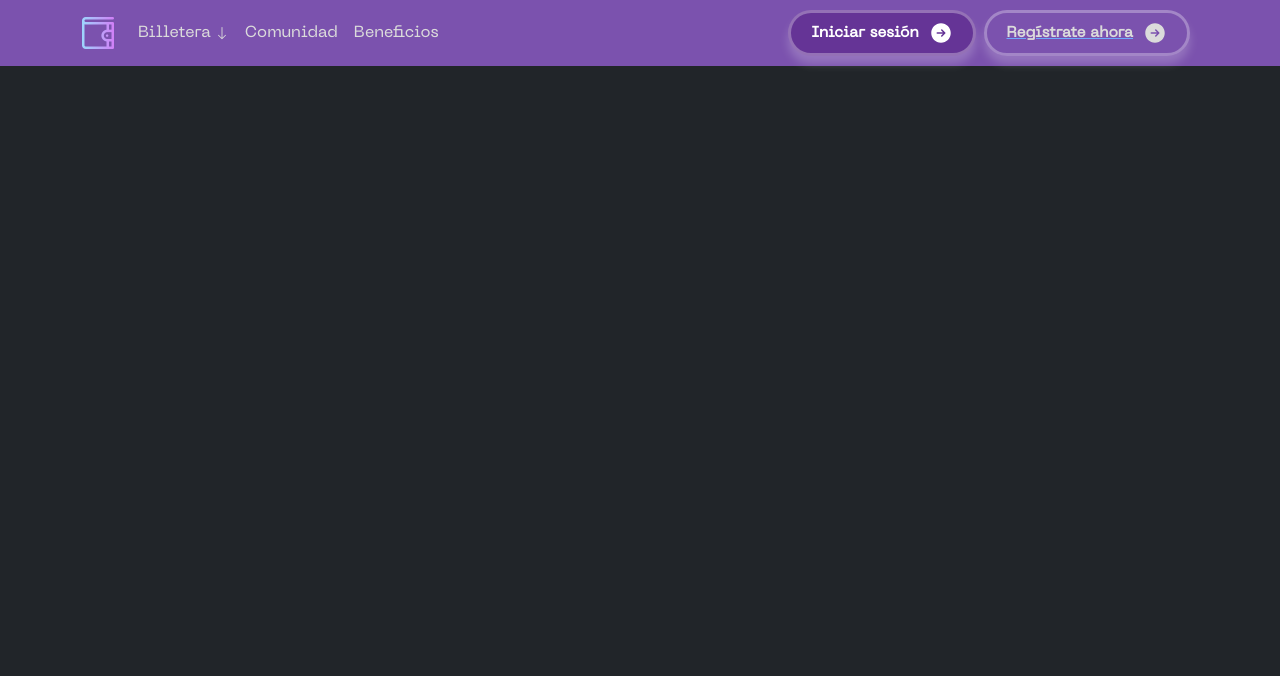
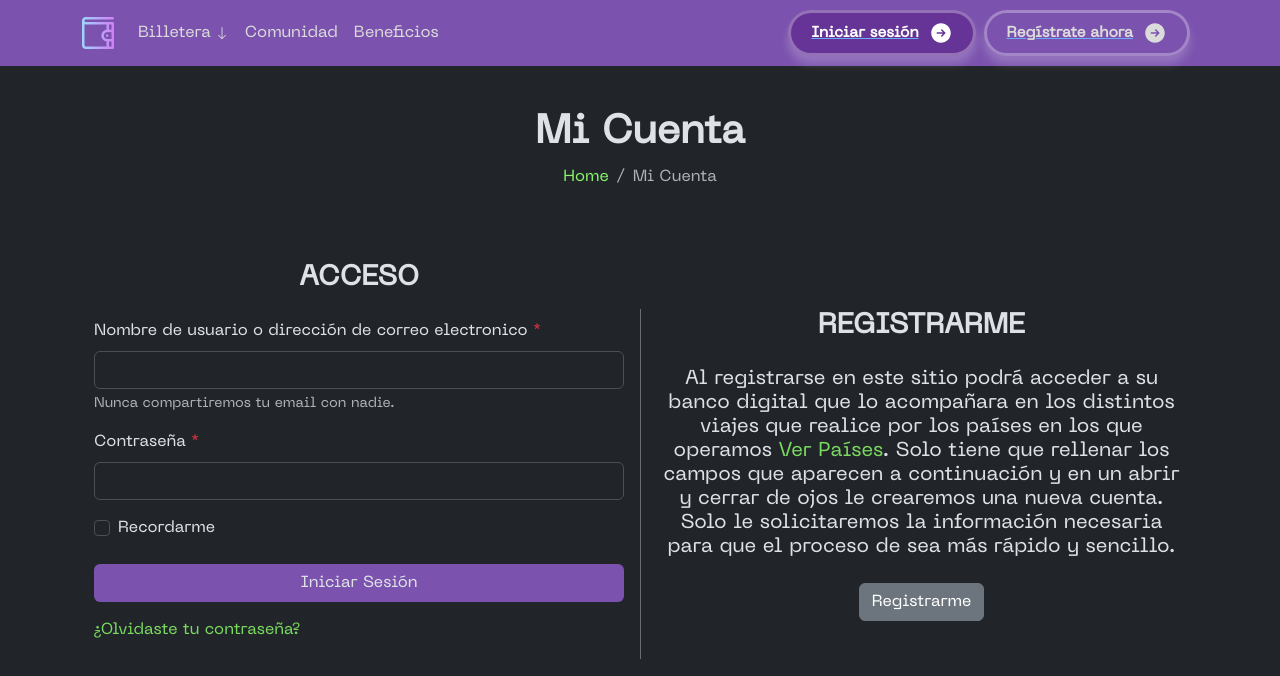
Before and after one commit to joalvarez05/banka, a React (Vite) app: page /login in a window 1280 px wide. Shown: the top 676 px of the page. Built offline with nearby package versions, Linux system fonts and the light colour scheme.

Commit message:
Se creo el form para login, con sus respectivas funciones

```diff
--- a/src/App.css
+++ b/src/App.css
@@ -45,7 +45,7 @@
   color: var(--color-verde3) !important;
 }
 .morado0 {
-  background-color: var(--color-morado0);
+  background-color: var(--color-morado0) !important;
 }
 .morado1 {
   background-color: var(--color-morado1) !important;
@@ -58,6 +58,10 @@ body {
   font-family: "NeueMachina", sans-serif;
 }
 
+input::placeholder {
+  color: var(--color-verde2) !important;
+}
+
 .sans-serif {
   font-family: sans-serif;
 }
@@ -68,10 +72,6 @@ body {
   max-width: 350px;
   line-height: 1.6;
   word-wrap: break-word;
-}
-
-input::placeholder {
-  color: var(--color-verde2) !important;
 }
 
 /* Estilos del HOME */
@@ -330,12 +330,35 @@ input::placeholder {
   width: 300px;
   height: 250px;
 }
+
+.pad-register {
+  margin-top: 61px;
+}
+
+/* Estilos del login  */
+.form-check-input:checked {
+  background-color: var(--color-morado0) !important;
+}
+.borde-lg {
+  border-left: 1px solid rgba(156, 156, 156, 0.605);
+  height: 350px;
+}
+.form-control:focus {
+  box-shadow: 1px 1px 1px 0px var(--color-morado0);
+  border-color: var(--color-morado0);
+}
+
+
 @media (max-width: 576px) {
   .overlay {
     display: none !important;
   }
 }
-
+@media (max-width: 768px) {
+  .borde-lg {
+    border: none;
+  }
+}
 /* Animaciones */
 @keyframes rotate_500 {
   from,
--- a/src/App.jsx
+++ b/src/App.jsx
@@ -1,17 +1,19 @@
 import { useState } from "react";
 import "./App.css";
-import Navbar from "./components/navbar/Navbar";
-// import FormularioRegistro from "./pages/FormularioRegistro";
-import Home from "./pages/Home";
+import Navbar from "@/components/navbar/Navbar";
+import Home from "@/pages/Home";
 import { Routes, Route } from "react-router-dom";
-import FormularioRegistro from "./pages/FormularioRegistro";
+import FormularioRegistro from "@/pages/FormularioRegistro";
+import Login from "@/pages/Login";
+
 function App() {
   return (
     <>
       <Navbar />
       <Routes>
         <Route path="/" element={<Home />} />
-        <Route path="registro" element={ <FormularioRegistro/>} />
+        <Route path="registro" element={<FormularioRegistro />} />
+        <Route path="/login" element={<Login />} />
       </Routes>
     </>
   );
--- a/src/components/navbar/Navbar.jsx
+++ b/src/components/navbar/Navbar.jsx
@@ -1,8 +1,8 @@
 import React from "react";
 import "./navbar.css";
 import logo from "@/assets/img/logo64.webp";
-import Login from "../login/Login";
-import Register from "../registro/Registro";
+import BtnLogin from "@/components/btnLogin/BtnLogin";
+import Register from "@/components/registro/Registro";
 import { Link } from "react-router-dom";
 function Navbar() {
   return (
@@ -12,9 +12,9 @@ function Navbar() {
  fixed-top"
       >
         <div className="container ">
-          <a className="navbar-brand" href="#">
+          <Link className="navbar-brand" to="/">
             <img src={logo} alt="logo de banka" className="logo-brand" />
-          </a>
+          </Link>
 
           <button
             className="navbar-toggler"
@@ -97,11 +97,12 @@ function Navbar() {
               </li>
             </ul>
             <div className="me-2 boton-sm">
-              <Login />
+              <Link to="/login">
+                <BtnLogin />
+              </Link>
               <Link to="/registro">
                 <Register />
               </Link>
-              {/* <Register/> */}
             </div>
           </div>
         </div>
--- a/src/pages/Home.jsx
+++ b/src/pages/Home.jsx
@@ -13,6 +13,7 @@ import chile from "@/assets/img/chile32.webp";
 import peru from "@/assets/img/peru32.webp";
 import colombia from "@/assets/img/colombia32.webp";
 import section1 from "@/assets/img/section1.webp";
+
 function Home() {
   const sectionRef1 = useRef(null);
   const sectionRef2 = useRef(null);
@@ -44,6 +45,7 @@ function Home() {
                 <img
                   src={section1}
                   alt="Tu banco digital"
+                  title="Tu banco digital"
                   className="img-fluid"
                 />
               </div>
--- /dev/null
+++ b/src/pages/Login.jsx
@@ -0,0 +1,175 @@
+import React, { useState } from "react";
+import { useForm } from "react-hook-form";
+import { regexPassword } from "@/utils/regexPw";
+import { Link, useNavigate } from "react-router-dom";
+
+function Login() {
+  const navigate = useNavigate();
+
+  const [email, setEmail] = useState("");
+  const [contrasena, setContrasena] = useState("");
+  const [error, setError] = useState("");
+  const [isLogged, setIsLogged] = useState(false);
+
+  const [usuarios, setUsuarios] = useState(() => {
+    const usuariosGuardados = localStorage.getItem("usuarios");
+    return usuariosGuardados ? JSON.parse(usuariosGuardados) : [];
+  });
+
+  const {
+    register,
+    formState: { errors },
+    handleSubmit,
+  } = useForm();
+
+  const handleLogin = (data) => {
+    const usuario = usuarios.find(
+      (user) => user.email === data.email && user.contrasena === data.contrasena
+    );
+
+    if (usuario) {
+      setError("");
+      console.log(usuario);
+
+      // Actualizar el estado de usuarios
+      const actualizarUsuario = usuarios.map((user) => {
+        if (user.email === usuario.email) {
+          return { ...user, logeado: !user.logeado }; // Ponerlo como logeado
+        }
+        return user;
+      });
+
+      // Guardar el arreglo actualizado en el localStorage
+      localStorage.setItem("usuarios", JSON.stringify(actualizarUsuario));
+
+      setUsuarios(actualizarUsuario); // Actualizar el estado local
+
+      navigate(`/`);
+    } else {
+      setError("Correo o contraseña incorrectos.");
+    }
+  };
+
+  return (
+    <>
+      <div className="pad-register ">
+        <div className="d-flex flex-column justify-content-center align-items-center py-5">
+          <h2 className="text-center h1 fw-bold">Mi Cuenta</h2>
+          <nav aria-label="breadcrumb">
+            <ol className="breadcrumb">
+              <li className="breadcrumb-item">
+                <Link
+                  to="/"
+                  className="text-center link-offset-2 link-underline link-underline-opacity-0"
+                >
+                  <span className="verde1">Home</span>
+                </Link>
+              </li>
+              <li className="breadcrumb-item active" aria-current="page">
+                Mi Cuenta
+              </li>
+            </ol>
+          </nav>
+        </div>
+        <div className="container">
+          <div className=" p-2 row">
+            <div className="col-12 col-md-6 col-lg-6 px-3">
+              <h2 className="fw-bold h3 mb-4 text-center">ACCESO</h2>
+              <form onSubmit={handleSubmit(handleLogin)}>
+                <div className="mb-3">
+                  <label htmlFor="email" className="form-label">
+                    Nombre de usuario o dirección de correo electronico{" "}
+                    <span className="text-danger"> * </span>{" "}
+                  </label>
+                  <input
+                    type="email"
+                    className="form-control"
+                    id="email"
+                    aria-describedby="emailHelp"
+                    {...register("email", { required: true })}
+                    onChange={(e) => setEmail(e.target.value)}
+                  />
+                  <div id="email" className="form-text">
+                    Nunca compartiremos tu email con nadie.{" "}
+                  </div>
+                </div>
+                <div className="mb-3">
+                  <label htmlFor="contrasena" className="form-label">
+                    Contraseña <span className="text-danger"> * </span>{" "}
+                  </label>
+                  <input
+                    type="password"
+                    className="form-control"
+                    id="contrasena"
+                    {...register("contrasena", {
+                      required: true,
+                      pattern: {
+                        value: regexPassword,
+                        message:
+                          "La contraseña debe tener entre 8 y 16 caracteres, al menos un dígito, al menos una minúscula, al menos una mayúscula y un símbolo",
+                      },
+                    })}
+                    onChange={(e) => setContrasena(e.target.value)}
+                  />
+                  {errors.contrasena && (
+                    <p className="fst-italic">{errors.contrasena.message}</p>
+                  )}
+                </div>
+                <div className="mb-3 form-check">
+                  <input
+                    type="checkbox"
+                    className="form-check-input"
+                    id="Check1"
+                  />
+                  <label className="form-check-label" htmlFor="Check1">
+                    Recordarme
+                  </label>
+                </div>
+                <div className="d-flex justify-content-center pt-2">
+                  <button type="submit" className="btn morado1 w-100">
+                    Iniciar Sesión
+                  </button>
+                </div>
+                {error && <p className="fst-italic"> {error}</p>}
+              </form>
+              <div className="mt-3">
+                <a
+                  href="#"
+                  className="verde2 link-offset-2 link-underline link-underline-opacity-0"
+                >
+                  ¿Olvidaste tu contraseña?
+                </a>
+              </div>
+            </div>
+
+            <div className="col-12 col-md-6 col-lg-6 borde-lg px-3 my-5">
+              <h2 className="fw-bold h3 mb-4 text-center">REGISTRARME</h2>
+              <p className="h5 text-center">
+                Al registrarse en este sitio podrá acceder a su banco digital
+                que lo acompañara en los distintos viajes que realice por los
+                países en los que operamos{" "}
+                <a
+                  href="#"
+                  className="verde2 link-offset-2 link-underline link-underline-opacity-0"
+                >
+                  Ver Países
+                </a>
+                . Solo tiene que rellenar los campos que aparecen a continuación
+                y en un abrir y cerrar de ojos le crearemos una nueva cuenta.
+                Solo le solicitaremos la información necesaria para que el
+                proceso de sea más rápido y sencillo.
+              </p>
+              <div className="py-3 text-center">
+                <Link to="/registro">
+                  <button className="btn btn-secondary">Registrarme</button>
+                </Link>
+              </div>
+            </div>
+          </div>
+        </div>
+      </div>
+    </>
+  );
+}
+
+export default Login;
--- /dev/null
+++ b/src/utils/regexPw.js
@@ -0,0 +1,2 @@
+export const regexPassword =
+  /^(?=.*[a-z])(?=.*[A-Z])(?=.*\d)(?=.*[$@$!%*?&])([A-Za-z\d$@$!%*?&]|[^ ]){8,16}$/;
```
Also changed, not shown: src/pages/FormularioRegistro.jsx (+7 -5 lines), src/assets/img/login-img.webp (added), src/assets/img/wallet-travel.webp (added), src/components/btnLogin/BtnLogin.jsx (renamed from src/components/login/Login.jsx), src/components/btnLogin/login.css (renamed from src/components/login/login.css).
